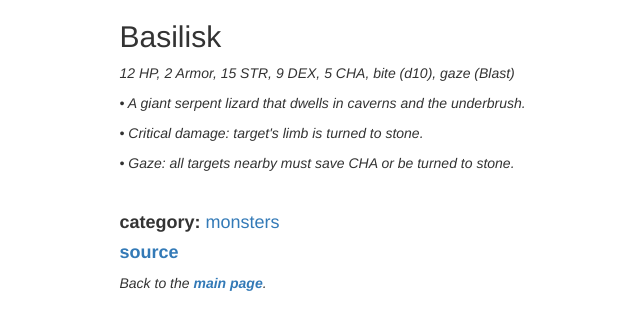
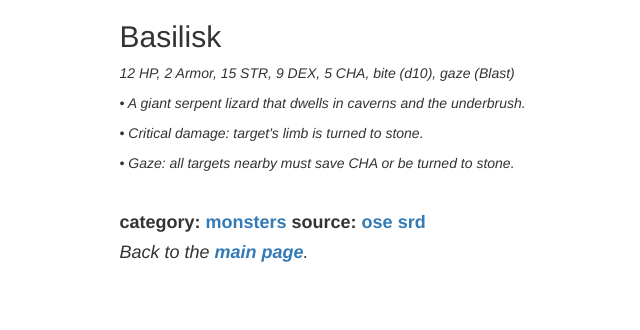
Before and after one commit to yochaigal/intotheodd, a Jekyll site: the page built from _posts/2020-08-26-basilisk.md, in a window 1280 px wide. Shown: the top 330 px of the page, without its empty margins (208-848 px from the left). Built offline with Jekyll 4.4.1, drawn with Linux system fonts in a browser that asks for light colours; nearby versions of some CDN libraries.

Commit message:
more gussiying.

```diff
--- a/_layouts/entry.html
+++ b/_layouts/entry.html
@@ -22,10 +22,8 @@ layout: default
         </article>
 
         <div class="col-xs-12" style="height:30px;"></div>
-        <h4 class="post-categories"> <b>category: </b><a href="{{ site.baseurl }}/{{page.categories}}.html">{{ page.categories }}</a></h5>
-        <h4 class="post-inspiration"><a href="{{page.inspiration-url}}"><b>source</b></a></p> </h4>
-        <p><i>Back to the <a href=https://yochaigal.github.io/intotheodd/><b>main page</b></a>.</i></p>
-
+        <h4 class="post-categories"> <b>category: </b><a href="{{ site.baseurl }}/{{page.categories}}.html"><b>{{ page.categories }}</b></a> <b>source: <a href="{{page.source-url}}">{{ page.source }}</a></p></h5>
+        <h4 <p><i>Back to the <a href=https://yochaigal.github.io/intotheodd/><b>main page</b></a>.</i></p> </h4>
         <div class="col-xs-12" style="height:50px;"></div>
 
       </div>
--- a/_posts/2020-08-26-basilisk.md
+++ b/_posts/2020-08-26-basilisk.md
@@ -1,13 +1,13 @@
 ---
 layout: entry
 author: yochaigal
-source: OSE SRD
-source-url:
+source: ose srd
+source-url: https://oldschoolessentials.necroticgnome.com/srd/index.php/Basilisk
 categories: monsters
 summary: A lizard that turns its victims to stone
 stats: 12 HP, 2 Armor, 15 STR, 9 DEX, 5 CHA, bite (d10), gaze (Blast)
 subtext1: "• A giant serpent lizard that dwells in caverns and the underbrush."
 subtext2: "• Critical damage: target's limb is turned to stone. <p> • Gaze: all targets nearby must save CHA or be  turned to stone."
-inspiration: D&D
-inspiration-url: https://oldschoolessentials.necroticgnome.com/srd/index.php/Basilisk
+inspiration:
+inspiration-url:
 ---
```
Also changed, not shown: _posts/2020-08-24-alzabo.md (+2 -1 lines), 3 other files.
